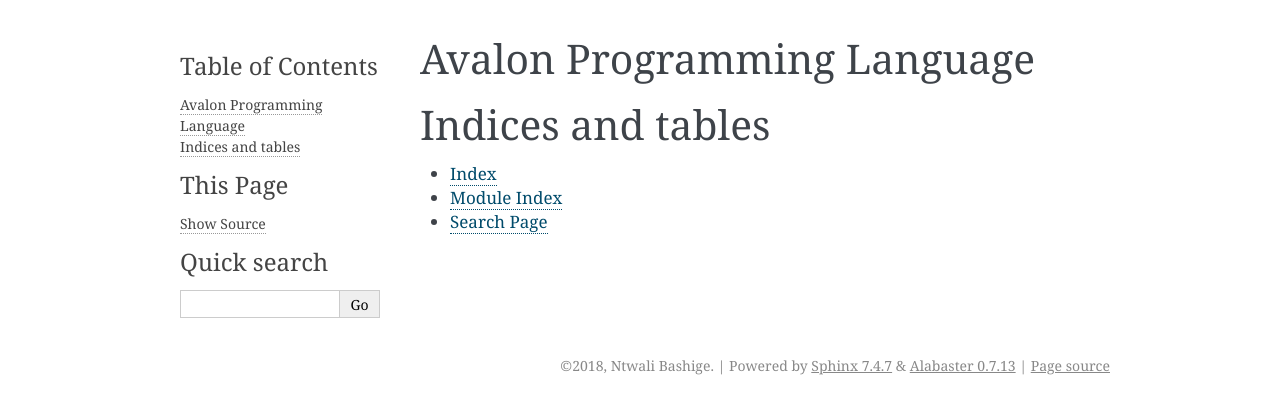
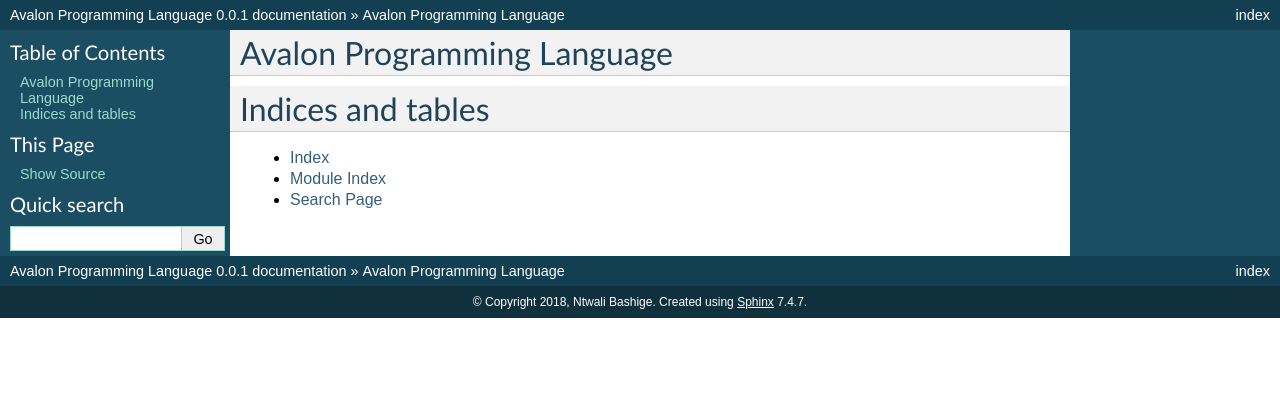
Before and after one commit to avalon-lang/avaloni, a Sphinx documentation site: the page built from docs/source/index.rst, in a window 1280 px wide. Shown: the top 414 px of the page. Built offline with Sphinx 7.4.7, drawn with Linux system fonts in a browser that asks for light colours.

Commit message:
A few cosmetic changes to the display of docs.

```diff
--- a/docs/source/conf.py
+++ b/docs/source/conf.py
@@ -79,7 +79,7 @@ pygments_style = None
 # The theme to use for HTML and HTML Help pages.  See the documentation for
 # a list of builtin themes.
 #
-html_theme = 'alabaster'
+html_theme = 'default'
 
 # Theme options are theme-specific and customize the look and feel of a theme
 # further.  For a list of options available for each theme, see the
@@ -106,7 +106,7 @@ html_static_path = ['_static']
 # -- Options for HTMLHelp output ---------------------------------------------
 
 # Output file base name for HTML help builder.
-htmlhelp_basename = 'AvalonProgrammingLanguagedoc'
+htmlhelp_basename = 'avalon-doc'
 
 
 # -- Options for LaTeX output ------------------------------------------------
@@ -133,7 +133,7 @@ latex_elements = {
 # (source start file, target name, title,
 #  author, documentclass [howto, manual, or own class]).
 latex_documents = [
-    (master_doc, 'AvalonProgrammingLanguage.tex', 'Avalon Programming Language Documentation',
+    (master_doc, 'avalon-lang.tex', 'Avalon Programming Language Documentation',
      'Ntwali Bashige', 'manual'),
 ]
 
@@ -154,8 +154,8 @@ man_pages = [
 # (source start file, target name, title, author,
 #  dir menu entry, description, category)
 texinfo_documents = [
-    (master_doc, 'AvalonProgrammingLanguage', 'Avalon Programming Language Documentation',
-     author, 'AvalonProgrammingLanguage', 'One line description of project.',
+    (master_doc, 'avalon-lang', 'Avalon Programming Language Documentation',
+     author, 'avalon-lang', 'One line description of project.',
      'Miscellaneous'),
 ]
 
```
